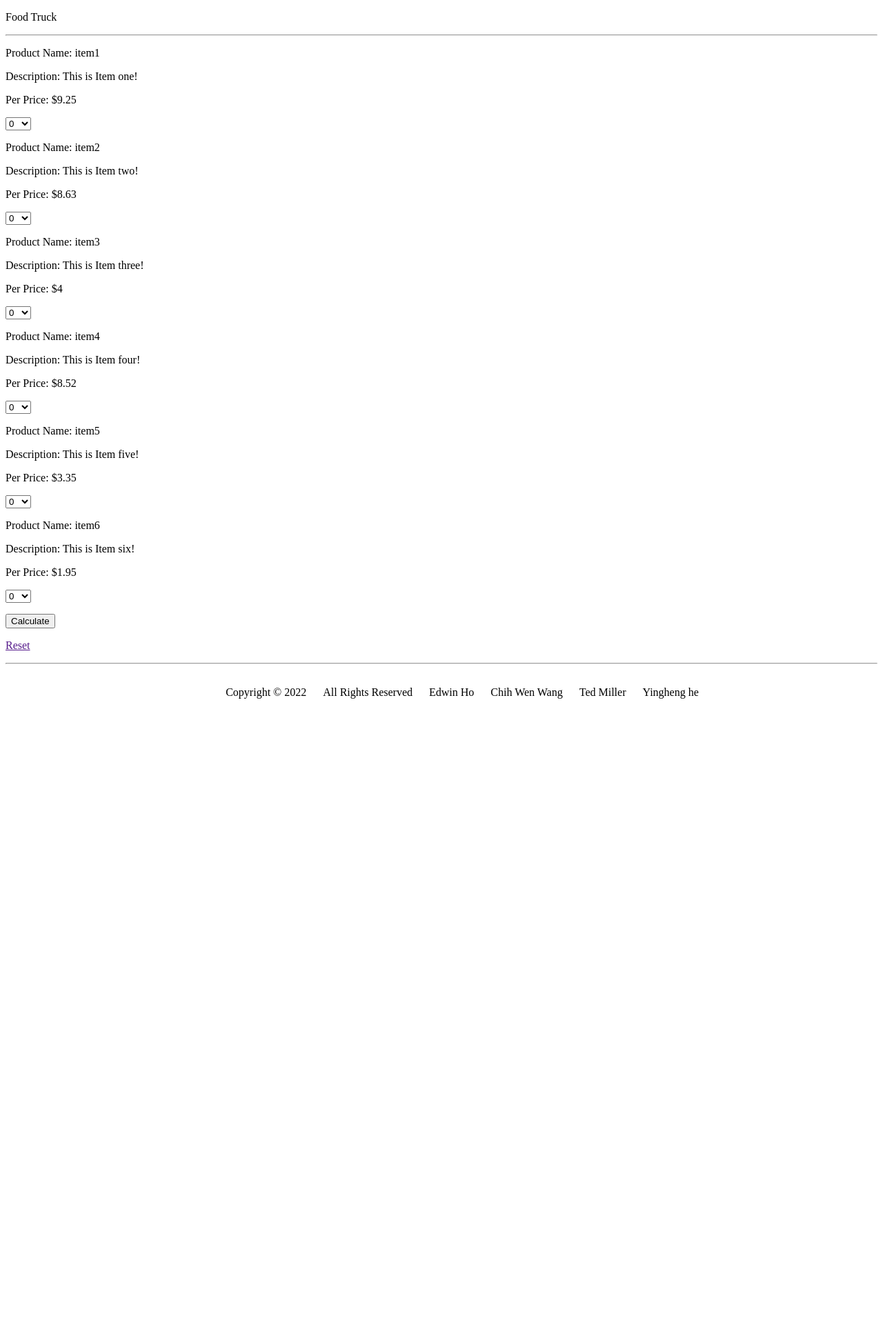
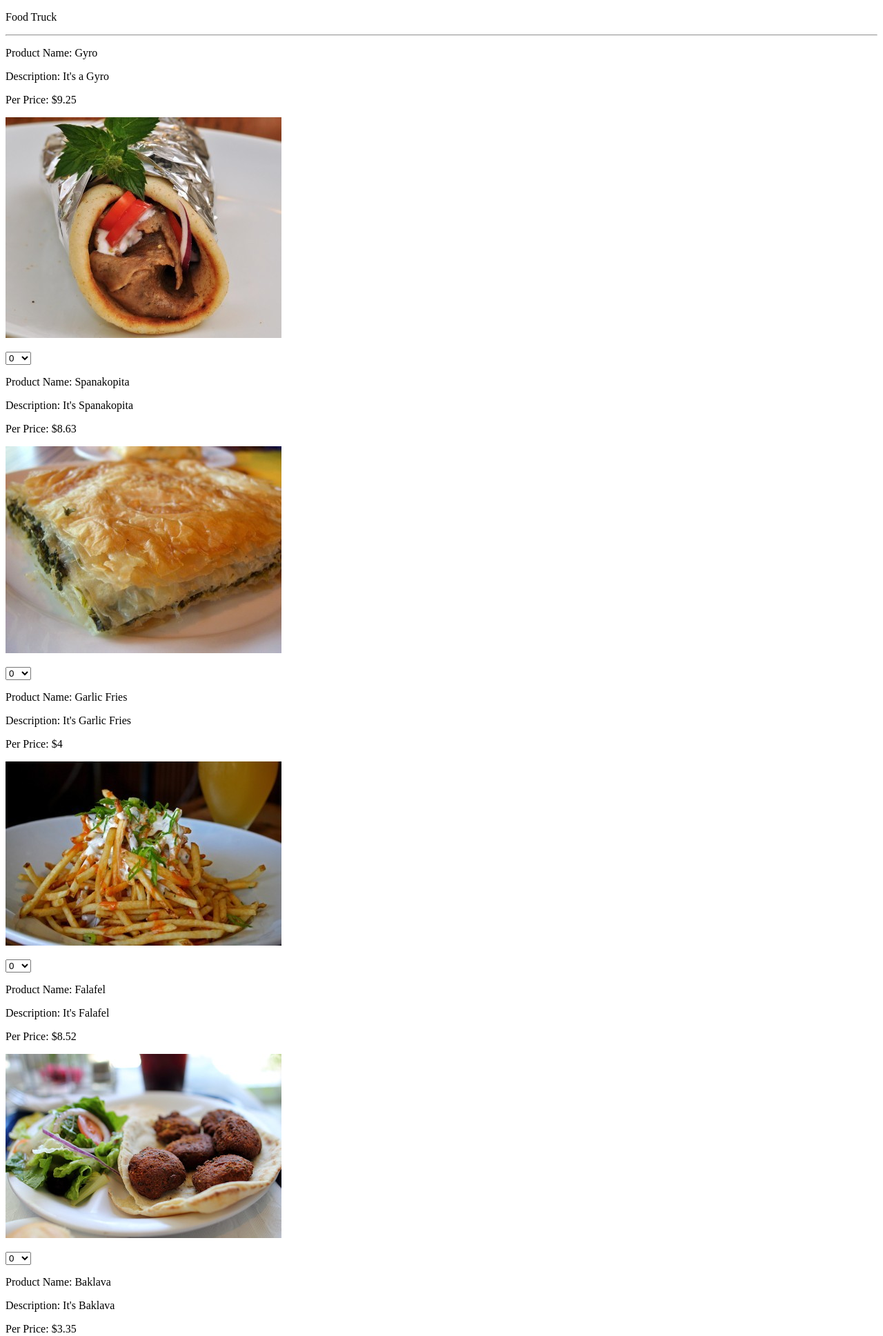
Before and after one commit to ted-miller92/foodTruckMenu, a PHP site: page / in a window 1280 px wide. Shown: the top 1937 px of the page at 69% size. Before the commit the page ends 1013 px from the top, so only its background shows below. Run offline with PHP 8.4, Linux system fonts and the light colour scheme.

Commit message:
Added image feature, images, and tax total feature

```diff
--- a/FoodItem.php
+++ b/FoodItem.php
@@ -5,11 +5,14 @@ class FoodItem{
     public $price = 0 ;
     public $description = '';
     public $count = 0;
+    public $photo = '';
 
-    public function __construct($name, $price, $description){
+    public function __construct($name, $price, $description, $photo){
         $this-> name = $name;
         $this-> price = $price;
         $this-> description = $description;
+        $this-> photo = './images/' . $photo;
+
     }
 
     public function get_name(){
@@ -24,6 +27,10 @@ class FoodItem{
         return $this->description;
     }
 
+    public function get_photo(){
+        return $this->photo;
+    }
+
     public function set_count($count){
         $this->count = $count;
         return $this->count;
--- a/index.php
+++ b/index.php
@@ -15,12 +15,12 @@
     $SelectMaxCnt = 20;
 
     // Set the value of food
-    $myitem1 = new FoodItem('item1', 9.25, 'This is Item one!');
-    $myitem2 = new FoodItem('item2', 8.63, 'This is Item two!');
-    $myitem3 = new FoodItem('item3', 4.00, 'This is Item three!');
-    $myitem4 = new FoodItem('item4', 8.52, 'This is Item four!');
-    $myitem5 = new FoodItem('item5', 3.35, 'This is Item five!');
-    $myitem6 = new FoodItem('item6', 1.95, 'This is Item six!');
+    $myitem1 = new FoodItem('Gyro', 9.25, 'It\'s a Gyro', 'gyro1.jpg');
+    $myitem2 = new FoodItem('Spanakopita', 8.63, 'It\'s Spanakopita', 'spanakopita.jpg');
+    $myitem3 = new FoodItem('Garlic Fries', 4.00, 'It\'s Garlic Fries', 'garlicFries.jpg');
+    $myitem4 = new FoodItem('Falafel', 8.52, 'It\'s Falafel', 'falafel.jpg');
+    $myitem5 = new FoodItem('Baklava', 3.35, 'It\'s Baklava', 'baklava.jpg');
+    $myitem6 = new FoodItem('Greek Salad', 7.95, 'It\'s Greek Salad', 'greekSalad.jpg');
 
     //get select option. 0 ~ $SelectMaxCnt;
     function get_option($SelectMaxCnt, $slt_item){
@@ -110,6 +110,7 @@
             <p>Product Name: <?php  echo $myitem1->get_name(); ?></p>
             <p>Description: <?php  echo $myitem1->get_description(); ?></p>
             <p>Per Price: $<?php  echo $myitem1->get_price(); ?></p>
+            <img class="food-image" src="<?= $myitem1->get_photo(); ?>" alt="<?= $myitem1->get_name(); ?>"/>
             <p>
                 <select name="slt_Item1" id="slt_Item1">
                     <?php echo get_option($SelectMaxCnt, 'slt_Item1'); ?>
@@ -120,7 +121,7 @@
         <div>
             <p>Product Name: <?php  echo $myitem2->get_name(); ?></p>
             <p>Description: <?php  echo $myitem2->get_description(); ?></p>
-            <p>Per Price: $<?php  echo $myitem2->get_price(); ?></p>
+            <p>Per Price: $<?php  echo $myitem2->get_price(); ?></p><img class="food-image" src="<?= $myitem2->get_photo(); ?>" alt="<?= $myitem2->get_name(); ?>"/>
             <p>
                 <select name="slt_Item2" id="slt_Item2">
                     <?php echo get_option($SelectMaxCnt, 'slt_Item2'); ?>
@@ -132,6 +133,7 @@
             <p>Product Name: <?php  echo $myitem3->get_name(); ?></p>
             <p>Description: <?php  echo $myitem3->get_description(); ?></p>
             <p>Per Price: $<?php  echo $myitem3->get_price(); ?></p>
+            <img class="food-image" src="<?= $myitem3->get_photo(); ?>" alt="<?= $myitem3->get_name(); ?>"/>
             <p>
                 <select name="slt_Item3" id="slt_Item3">
                     <?php echo get_option($SelectMaxCnt, 'slt_Item3'); ?>
@@ -143,6 +145,7 @@
             <p>Product Name: <?php  echo $myitem4->get_name(); ?></p>
             <p>Description: <?php  echo $myitem4->get_description(); ?></p>
             <p>Per Price: $<?php  echo $myitem4->get_price(); ?></p>
+            <img class="food-image" src="<?= $myitem4->get_photo(); ?>" alt="<?= $myitem4->get_name(); ?>"/>
             <p>
                 <select name="slt_Item4" id="slt_Item4">
                     <?php echo get_option($SelectMaxCnt, 'slt_Item4'); ?>
@@ -154,6 +157,7 @@
             <p>Product Name: <?php  echo $myitem5->get_name(); ?></p>
             <p>Description: <?php  echo $myitem5->get_description(); ?></p>
             <p>Per Price: $<?php  echo $myitem5->get_price(); ?></p>
+            <img class="food-image" src="<?= $myitem5->get_photo(); ?>" alt="<?= $myitem5->get_name(); ?>"/>
             <p>
                 <select name="slt_Item5" id="slt_Item5">
                     <?php echo get_option($SelectMaxCnt, 'slt_Item5'); ?>
@@ -165,6 +169,7 @@
             <p>Product Name: <?php  echo $myitem6->get_name(); ?></p>
             <p>Description: <?php  echo $myitem6->get_description(); ?></p>
             <p>Per Price: $<?php  echo $myitem6->get_price(); ?></p>
+            <img class="food-image" src="<?= $myitem6->get_photo(); ?>" alt="<?= $myitem6->get_name(); ?>"/>
             <p>
                 <select name="slt_Item6" id="slt_Item6">
                     <?php echo get_option($SelectMaxCnt, 'slt_Item6'); ?>
```
Also changed, not shown: images/baklava.jpg (added), images/falafel.jpg (added), images/garlicFries.jpg (added), images/greekSalad.jpg (added), images/gyro1.jpg (added), images/spanakopita.jpg (added).
